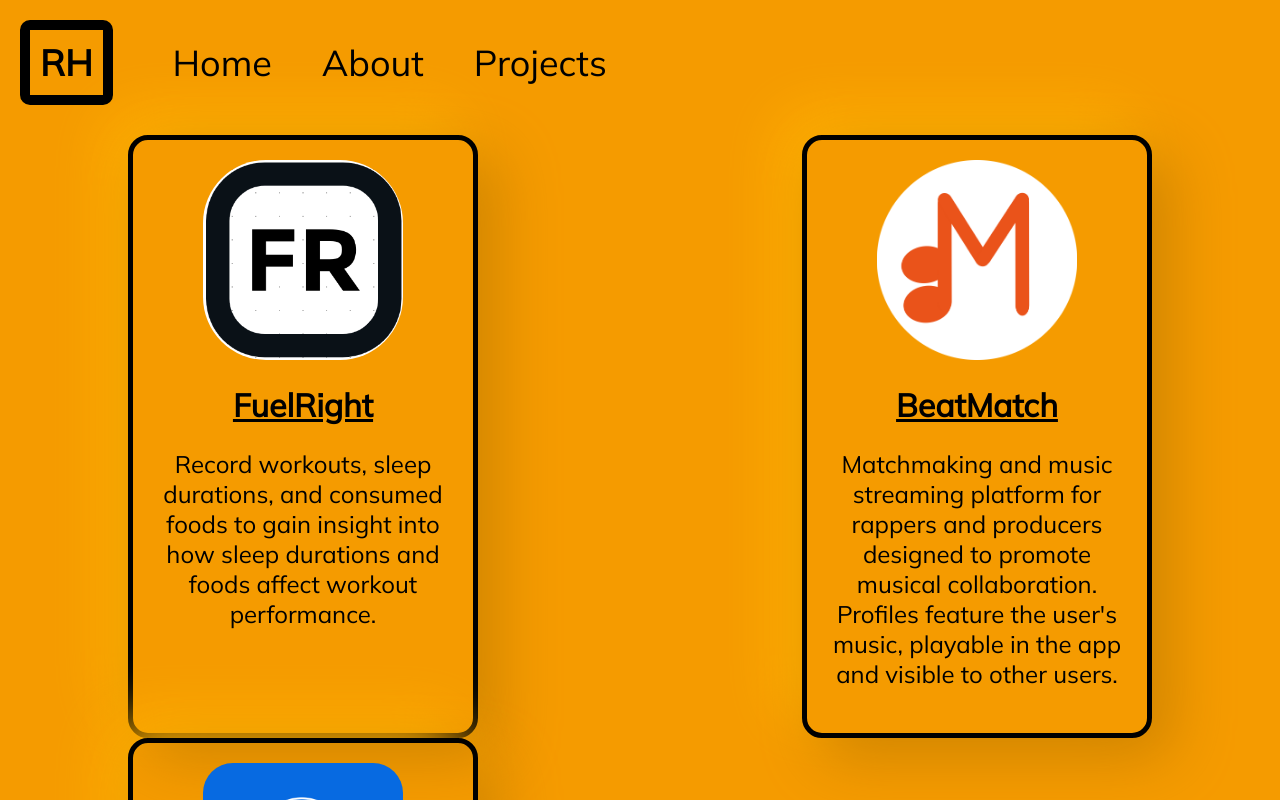
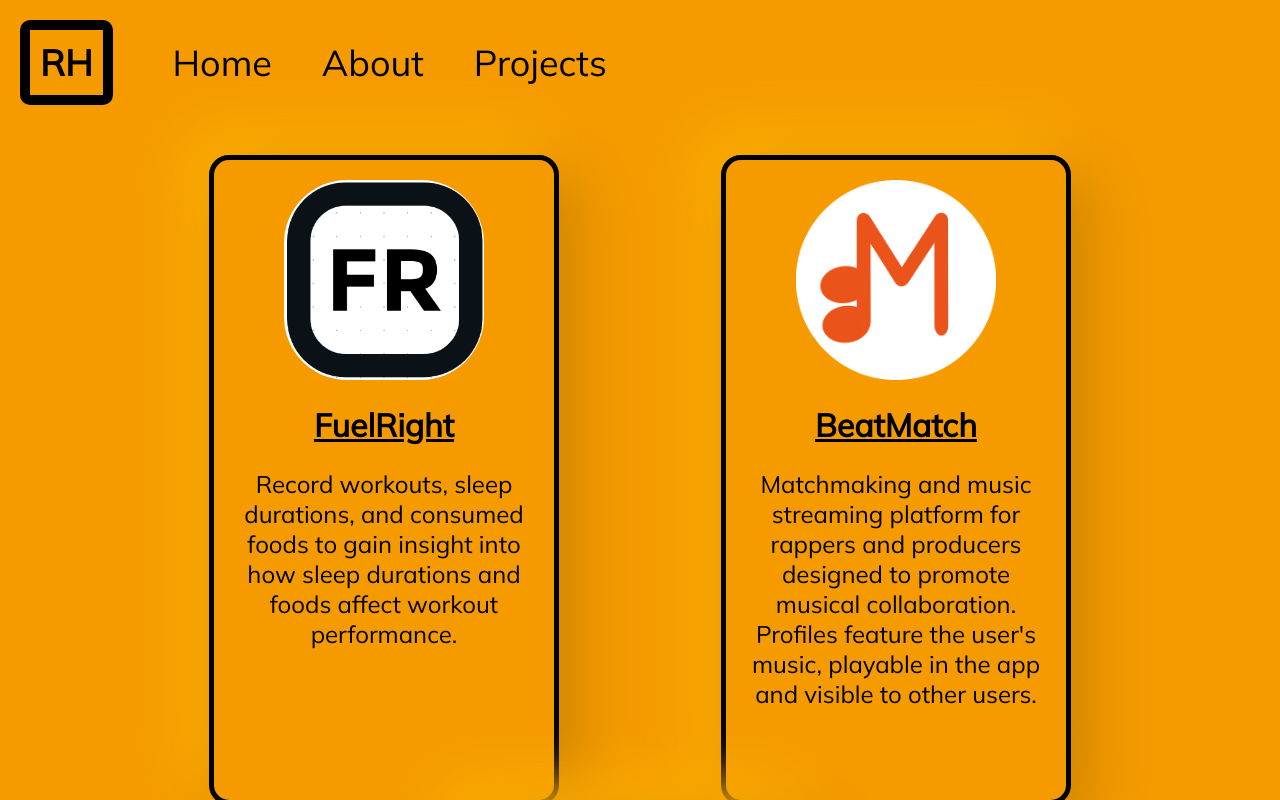
Before and after one commit to ryanhutzley/ryan-personal-website, a React (Create React App) app: page /Projects in a window 1280 px wide. Shown: the top 800 px of the page. Built offline with nearby package versions, Linux system fonts and the light colour scheme.

Commit message:
implemented flex-grow to ensure centering

```diff
--- a/src/Components/About.js
+++ b/src/Components/About.js
@@ -3,7 +3,6 @@ import song from '../audio/ryanhutzley_song.mp3'
 import 'react-h5-audio-player/lib/styles.css'
 import "react-responsive-carousel/lib/styles/carousel.min.css";
 import { Carousel } from 'react-responsive-carousel';
-
 import AudioPlayer from 'react-h5-audio-player'
 import rowingPhoto from '../images/63A0BA5F-F0BF-4B89-84D5-734A74DFE67B.JPG'
 import p1 from '../images/Gallery/IMG_2005.jpg'
@@ -22,9 +21,8 @@ import p13 from '../images/Gallery/PXL_20201107_184105277.jpg'
 
 
 const AboutWrapper = styled.div`
+    flex-grow: 1;
     margin: auto;
-    margin-top: 20px;
-    margin-bottom: 20px;
     display: flex;
     flex-direction: column;
     width: ${props => props.windowwidth ? '90%' : '75%'};
--- a/src/Components/Footer.js
+++ b/src/Components/Footer.js
@@ -7,6 +7,7 @@ const Bottom = styled.div`
     width: 95vw;
     margin-right: auto;
     margin-left: auto;
+    margin-top: 60px;
     display: flex;
     align-items: center;
 `
--- a/src/Components/Home.js
+++ b/src/Components/Home.js
@@ -12,14 +12,16 @@ import git from '../images/icons8-git-100.png'
 import vscode from '../images/icons8-visual-studio-logo-100.png'
 
 const HomeWrapper = styled.div`
-    margin-top: ${props => props.windowwidth ? '40px' : '30px'};
-    margin-bottom: 80px;
+    flex-grow: 1;
     display: flex;
     flex-direction: column;
     gap: ${props => props.windowwidth ? '20px' : '80px'};
     justify-content: center;
     align-items: center;
 `
+
+// margin-top: ${props => props.windowwidth ? '40px' : '30px'};
+// margin-bottom: 80px;
 
 const ContentWrapper = styled.div`
     position: relative;
--- a/src/Components/NavBar.js
+++ b/src/Components/NavBar.js
@@ -8,7 +8,7 @@ const StyledNavBar = styled.div`
     top: 0;
     margin-top: ${props => props.windowwidth ? '10px' : '20px'};
     margin-left: ${props => props.windowwidth ? '10px' : '20px'};
-
+    margin-bottom: 50px;
     display: flex;
     justify-content: flex-start;
     align-items: center;
--- a/src/Components/Projects.js
+++ b/src/Components/Projects.js
@@ -5,24 +5,23 @@ import pumpingflatiron from '../images/Pumping Flatiron-logos.png'
 
 
 const CardContainer = styled.div`
+    flex-grow: 1;
     margin: auto;
-    margin-top: 30px;
-    margin-bottom: 100px;
     display: flex;
-    flex-direction: ${props => props.windowwidth ? 'column' : 'row'};
-    justify-content: ${props => props.windowwidth ? '' : 'space-between'};
-    flex-wrap: ${props => props.windowwidth ? '' : 'wrap'};
+    justify-content: ${props => props.windowwidth ? '' : 'space-around'};
+    align-items: center;
+    flex-wrap: wrap;
     gap: ${props => props.windowwidth ? '40px' : ''};
     width: ${props => props.windowwidth ? '90%' : '80%'};
 `
 
 const Card = styled.div`
     width: ${props => props.windowwidth ? '200ox' : '300px'};
-    height: auto;
+    height: 600px;
     padding: 20px;
     border: 5px solid black;
     border-radius: 20px;
-    display: block;
+    display: inline-block;
     text-align: center;
     cursor: pointer;
     box-shadow:  20px 20px 60px #d08400,
```
